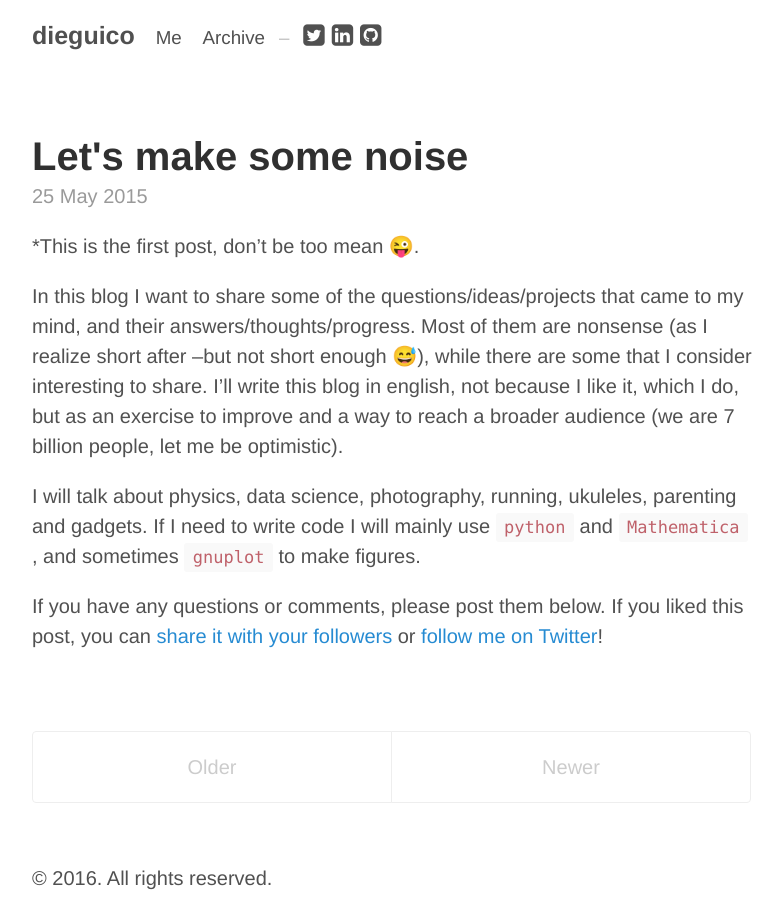
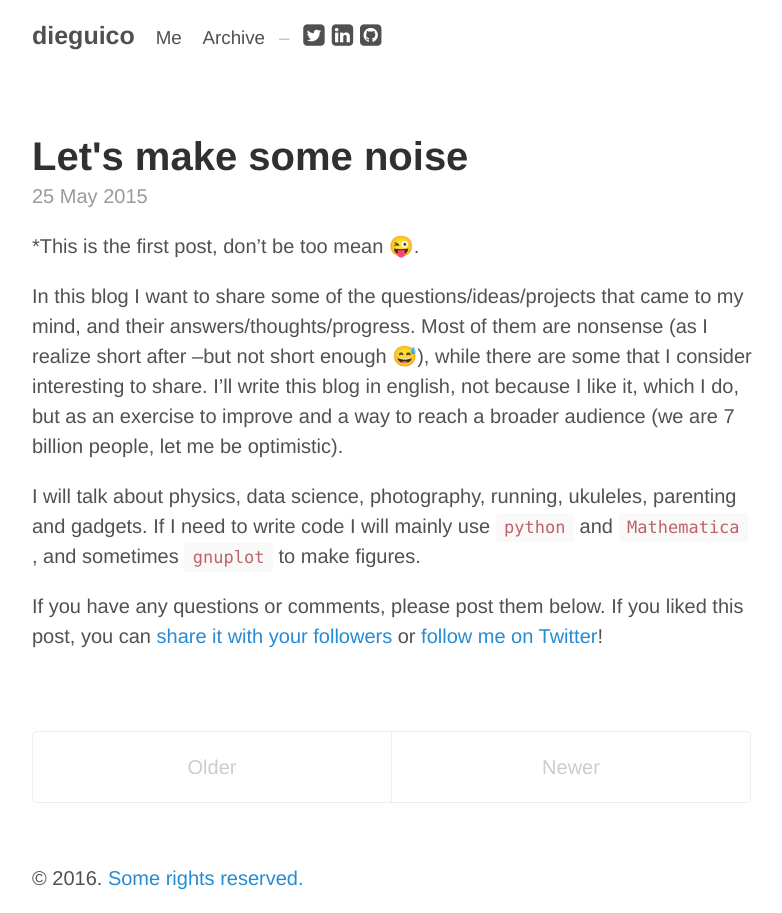
Before and after one commit to dieguico/old.dieguico.github.io, a Jekyll site: the page built from index.html, in a window 1280 px wide. Shown: the whole page, without its empty margins (248-1030 px from the left). Built offline with Jekyll 4.4.1, drawn with Linux system fonts in a browser that asks for light colours; nearby versions of some CDN libraries; Markdown is read by kramdown in place of the engine named in the settings; the list of posts is cut into pages by our own code.

Commit message:
Cosmetic changes, and license changed to CC-BY-SA 4.0

```diff
--- a/_config.yml
+++ b/_config.yml
@@ -1,7 +1,7 @@
 # Dependencies
-markdown:         redcarpet
-redcarpet:
-  extensions: ["tables"]
+# markdown:         redcarpet
+#redcarpet:
+#  extensions: ["tables"]
 
 highlighter: pygments
 
@@ -18,7 +18,7 @@ author:
   name:           'Diego Villuendas'
   url:            https://twitter.com/dieguico
 
-paginate:         1
+paginate:         5
 
 # Custom vars
 version:          1.0.0
@@ -36,3 +36,4 @@ pages_list:
 #  * https://help.github.com/articles/redirects-on-github-pages
 gems:
   - jekyll-redirect-from
+  - jekyll-paginate
--- a/_layouts/default.html
+++ b/_layouts/default.html
@@ -32,7 +32,7 @@
 
       <div class="footer">
         <p>
-          &copy; {{ site.time | date: '%Y' }}. All rights reserved.
+          &copy; {{ site.time | date: '%Y' }}. <a href="http://creativecommons.org/licenses/by-sa/4.0/" title="Creative Commons Attribution Attribution-ShareAlike 4.0 International">Some rights reserved.</a>
         </p>
       </div>
     </div>
```
